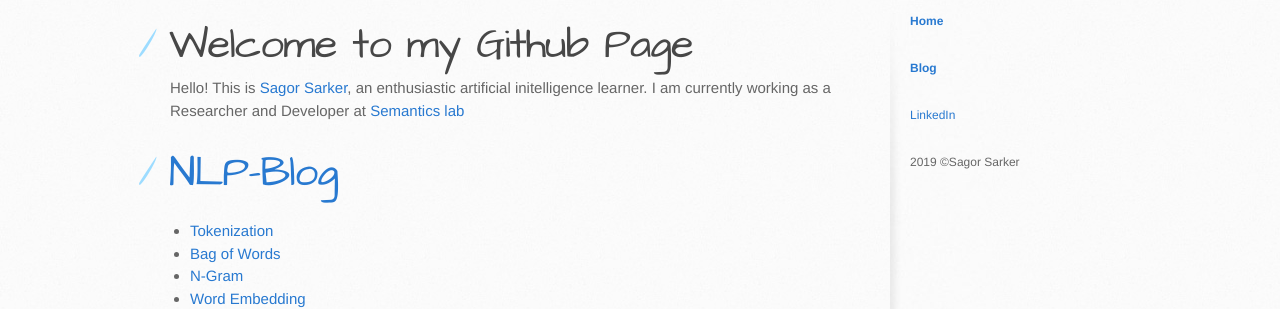
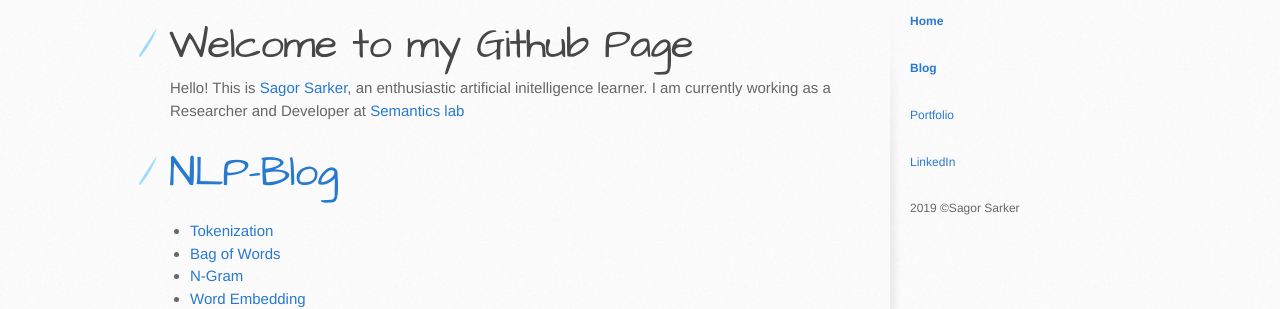
Before and after one commit to sagorbrur/sagorbrur.github.io, a Jekyll site: the page built from index.md, in a window 1280 px wide. Shown: the part 218-527 px from the top of the page. Built offline with Jekyll 4.4.1, drawn with Linux system fonts in a browser that asks for light colours; our own code applies the rules of GitHub Pages for plain Markdown files.

Commit message:
Update default.html

```diff
--- a/_layouts/default.html
+++ b/_layouts/default.html
@@ -57,7 +57,10 @@
           </br></br></br>
           <a style="font-weight:bold" href='https://sagorbrur.github.io/blog/' target="_blank">Blog</a>
           </br></br></br>
+          <a href='https://sagorbrur.github.io/portfolio/' target="_blank">Portfolio</a>
+          </br></br></br>
           <a href='https://www.linkedin.com/in/sagor-sarker/' target="_blank">LinkedIn</a>
+
 
 
           </br></br></br>
```
